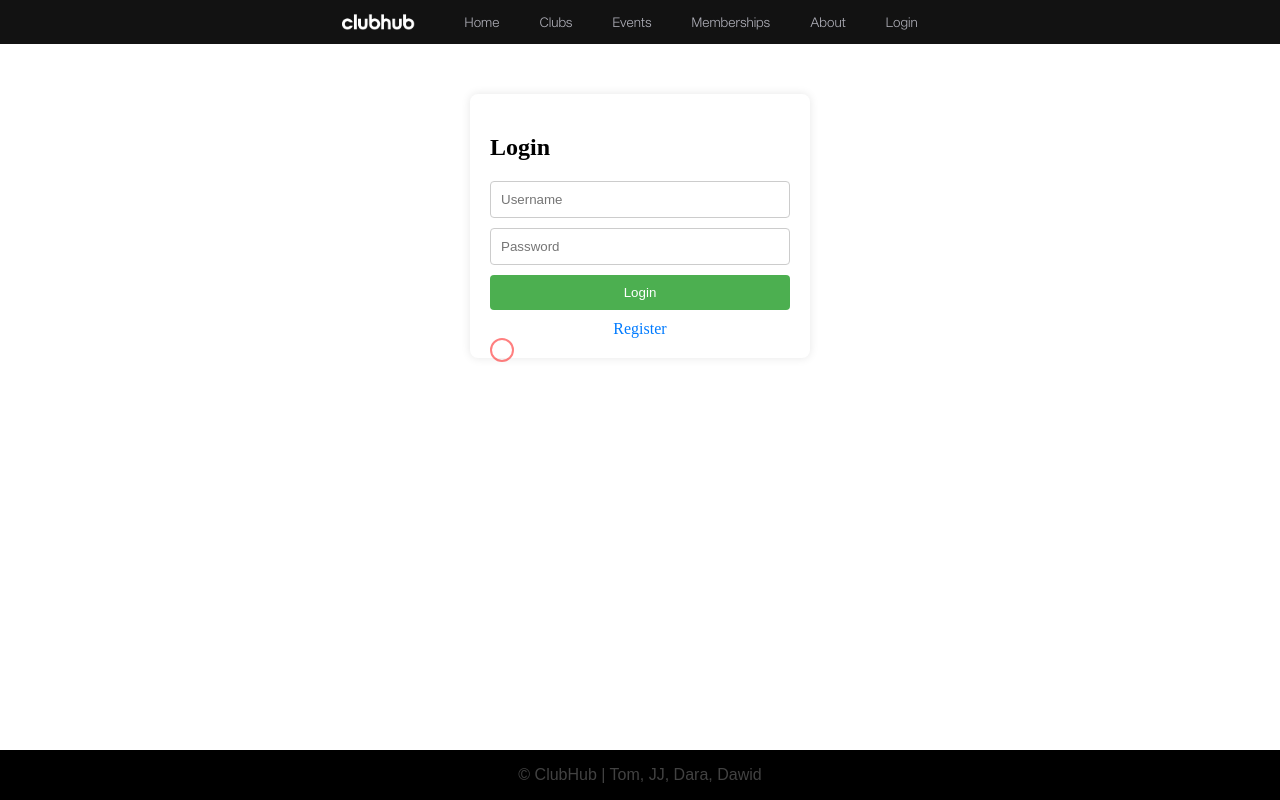
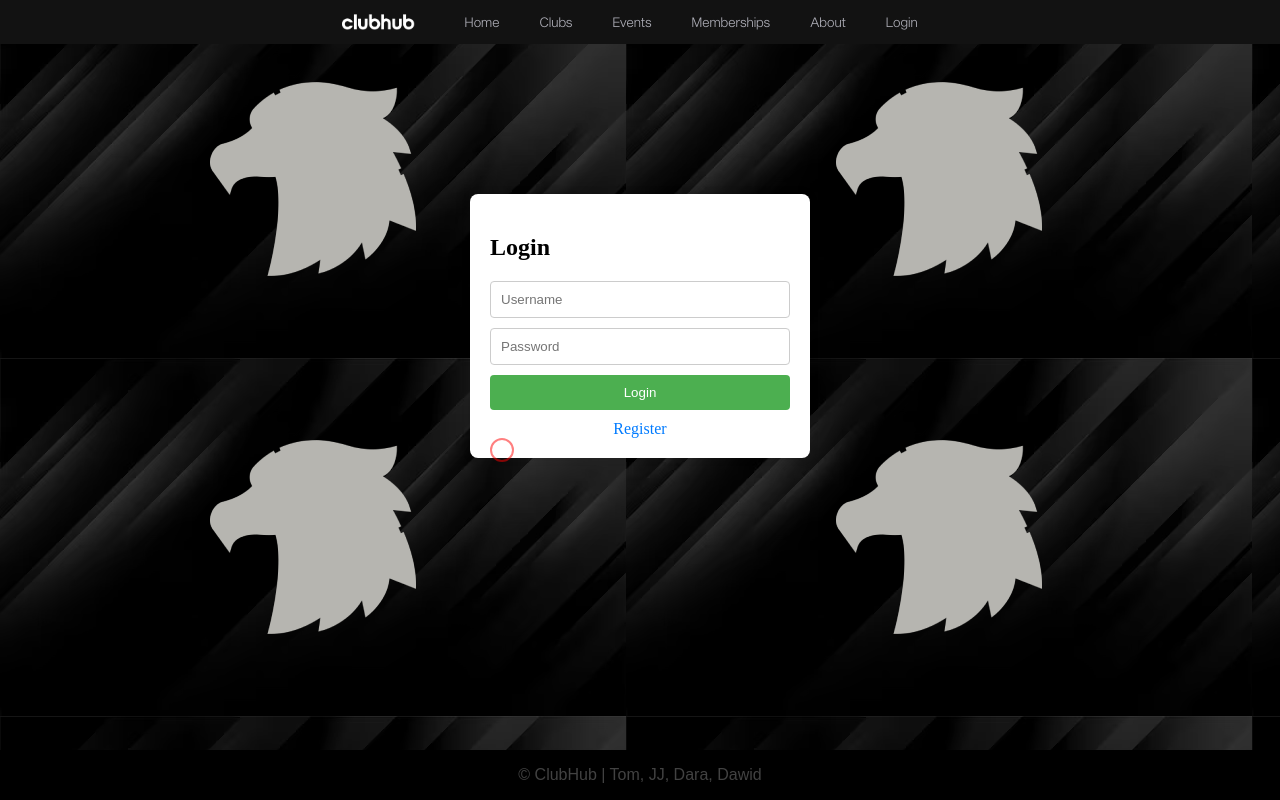
Before and after one commit to tomjoyce1/zorkfourteenth, a Flask app: page /login in a window 1280 px wide. Run offline with Flask 3, Linux system fonts and the light colour scheme; some web fonts are replaced.

Commit message:
Did up the Login And Register pages der

```diff
--- a/templates/clubs.html
+++ b/templates/clubs.html
@@ -276,7 +276,7 @@
     {% for index, club in clubList|enumerate %}
     <div class="feature">
         <div class="feature-content">
-            <img src="static/{{club[1]}}.png" alt="Feature 1 Image">
+            <img src="static/{{club[1]}}.png" alt="Feature 1 Image" onerror="this.src='/static/default.png'">
             <div class="text-content {% if index % 2 == 0 %} custom-left {% else %} custom-right {% endif %}">
                 <h2 style="font-family: 'Bebas Neue Pro Bold Italic'"></h2style>{{club[1]}}</h2>
                 <p>{{club[3]}}</p>
--- a/templates/login.html
+++ b/templates/login.html
@@ -9,9 +9,12 @@
     <style>
         /* Add your CSS styles here */
         body {
+        background-image: url('static/loginBackground.png');
         margin: 0;
         padding: 0;
+        height: 100vh;
     }
+
     .container {
         width: 300px;
         margin: 0 auto;
@@ -19,7 +22,7 @@
         background-color: #fff;
         border-radius: 8px;
         box-shadow: 0 0 10px rgba(0, 0, 0, 0.1);
-            margin-top: 50px;
+        margin-top: 150px;
     }
         input[type="text"],
         input[type="password"],
@@ -117,7 +120,7 @@
         }
 
         .hero-section {
-            background-image: url('static/finalbg.png');
+            background-image: url('static/loginBackground.png');
             /* Replace with your gym hero image */
             background-size: cover;
             background-position: center;
--- a/templates/register.html
+++ b/templates/register.html
@@ -9,9 +9,12 @@
     <style>
         /* Add your CSS styles here */
         body {
+        background-image: url('static/loginBackground.png');
         margin: 0;
         padding: 0;
+        height: 100vh;
     }
+
     .container {
         width: 300px;
         margin: 0 auto;
@@ -19,8 +22,9 @@
         background-color: #fff;
         border-radius: 8px;
         box-shadow: 0 0 10px rgba(0, 0, 0, 0.1);
-            margin-top: 50px;
+        margin-top: 100px;
     }
+
         input[type="text"],
         input[type="email"],
         input[type="password"],
```
Also changed, not shown: static/loginBackground.png (added). Lines whose indentation alone changed are shown as unchanged.
